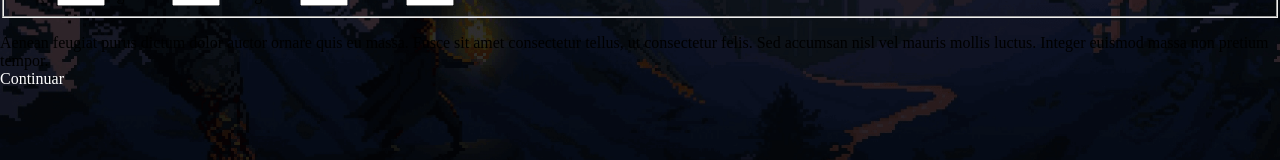
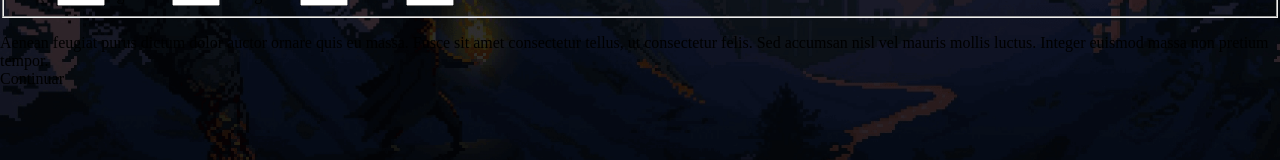
Before and after one commit to SirPedr/SymphonyOfBlades, a React app: page /character in a window 1280 px wide. Shown: the part 424-584 px from the top of the page. Built offline with nearby package versions, Linux system fonts and the light colour scheme; a web font is replaced by a local one.

Commit message:
fix(Character Customization): Impede avanço caso pontos não sejam totalmente distribuídos

```diff
--- a/src/components/attributesForm/index.scss
+++ b/src/components/attributesForm/index.scss
@@ -9,7 +9,6 @@ $labelWidth: 60%;
 }
 
 .attributeForm-fieldset {
-  display: flex;
   border: none;
 }
 
--- a/src/components/continueButton/index.scss
+++ b/src/components/continueButton/index.scss
@@ -6,3 +6,8 @@
   font-weight: $font-light;
   font-size: calc(16px + .3vw);
 }
+
+.continueButton--disabled {
+  color: $color-white-disabled-lighter;
+  cursor: not-allowed;
+}
--- a/src/components/continueButton/index.tsx
+++ b/src/components/continueButton/index.tsx
@@ -7,10 +7,19 @@ import styles from "./index.scss";
 export type PropsType = {
   url: string;
   linkState?: Object;
+  isDisabled?: boolean;
   className?: string;
 };
 
-const ContinueButton = ({ url, linkState, className }: PropsType) => (
+const ContinueButton = ({
+  url,
+  linkState,
+  isDisabled,
+  className,
+}: PropsType) => {
+  return isDisabled ? (
+    <span className={`${styles.continueButton} ${styles.continueButtonDisabled}`}>Continuar</span>
+  ) : (
     <Link
       to={linkState ? { pathname: url, state: linkState } : url}
       className={`${commonStyles.hoverableLink} ${styles.continueButton} ${
@@ -20,5 +29,6 @@ const ContinueButton = ({ url, linkState, className }: PropsType) => (
       Continuar
     </Link>
   );
+};
 
 export default ContinueButton;
--- a/src/pages/characterCustomizationPage/index.tsx
+++ b/src/pages/characterCustomizationPage/index.tsx
@@ -15,6 +15,7 @@ const CharacterCustomizationPage = () => {
       title={"Customização de Personagem"}
       continueButton={{
         url: "/",
+        isDisabled: remainingAttributePoints !== 0
       }}
       className={style.characterCustomizationContainer}
     >
```
Lines whose indentation alone changed are shown as unchanged.
